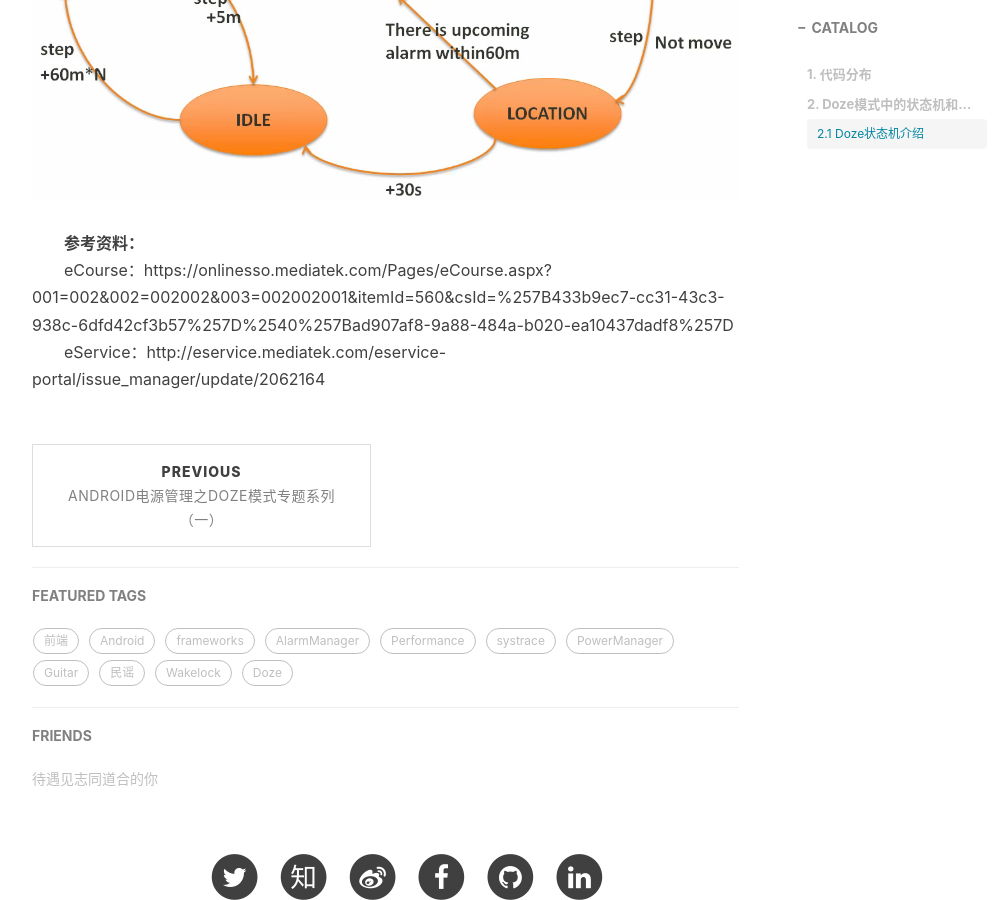
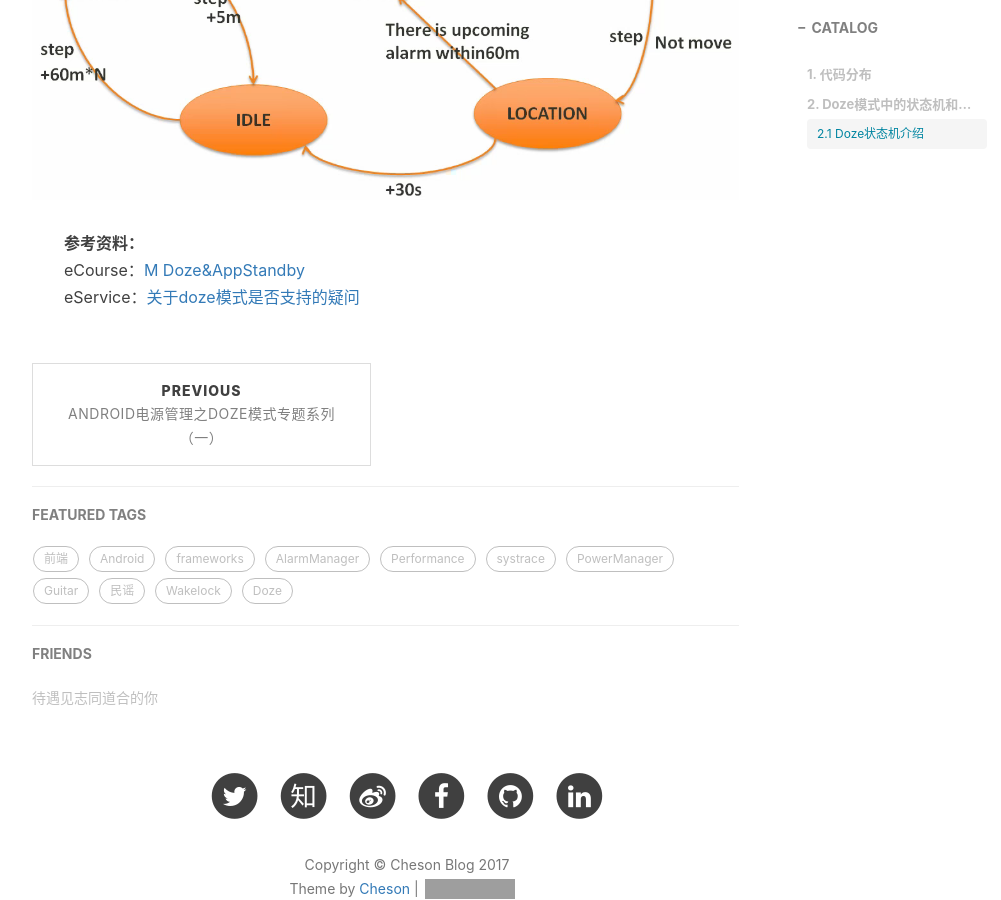
Before and after one commit to chendongqi/blog, a Jekyll site: the page built from _posts/android/power/2017-03-01-pm_doze_statemachine.markdown, in a window 1280 px wide and 900 px high, scrolled down 2382 px. Shown: the whole window, without its empty margins (233-1234 px from the left). Built offline with Jekyll 4.4.1, drawn with Linux system fonts in a browser that asks for light colours; nearby versions of some CDN libraries; comment, search, counter and statistics services are not loaded; grey boxes are pictures that could not be loaded.

Commit message:
update paper doze state machine

```diff
--- a/_posts/android/power/2017-03-01-pm_doze_statemachine.markdown
+++ b/_posts/android/power/2017-03-01-pm_doze_statemachine.markdown
@@ -33,5 +33,5 @@ tags:
 ![doze_mode_state.png](https://chendongqi.github.io/blog/img/2017-02-28-pm_doze/doze_mode_state.png)
 
 &emsp;&emsp;**参考资料：**
-&emsp;&emsp;eCourse：https://onlinesso.mediatek.com/Pages/eCourse.aspx?001=002&002=002002&003=002002001&itemId=560&csId=%257B433b9ec7-cc31-43c3-938c-6dfd42cf3b57%257D%2540%257Bad907af8-9a88-484a-b020-ea10437dadf8%257D
-&emsp;&emsp;eService：http://eservice.mediatek.com/eservice-portal/issue_manager/update/2062164
+&emsp;&emsp;eCourse：[M Doze&AppStandby](https://onlinesso.mediatek.com/Pages/eCourse.aspx?001=002&002=002002&003=002002001&itemId=560&csId=%257B433b9ec7-cc31-43c3-938c-6dfd42cf3b57%257D%2540%257Bad907af8-9a88-484a-b020-ea10437dadf8%257D)
+&emsp;&emsp;eService：[关于doze模式是否支持的疑问](http://eservice.mediatek.com/eservice-portal/issue_manager/update/2062164)
```
